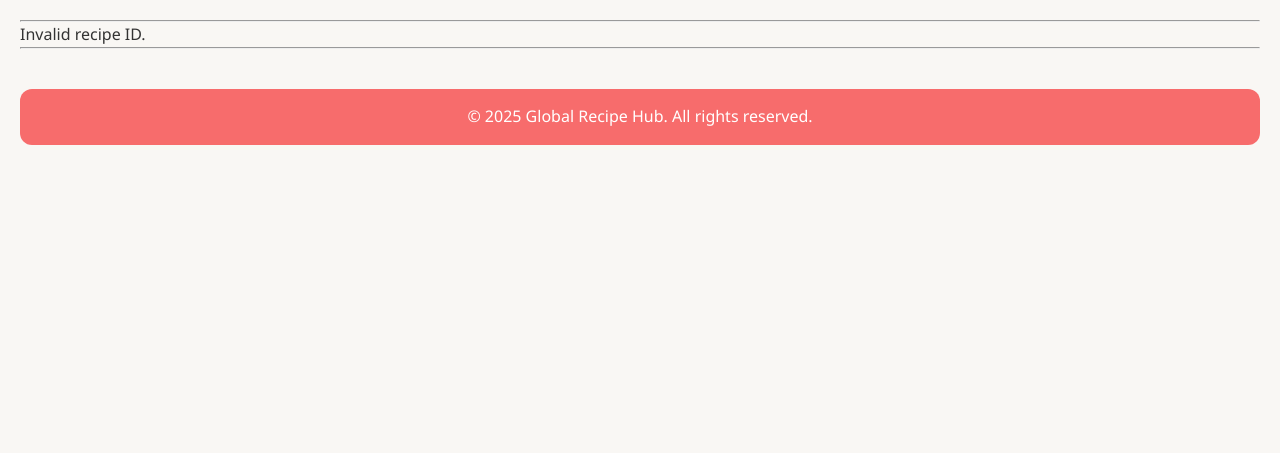
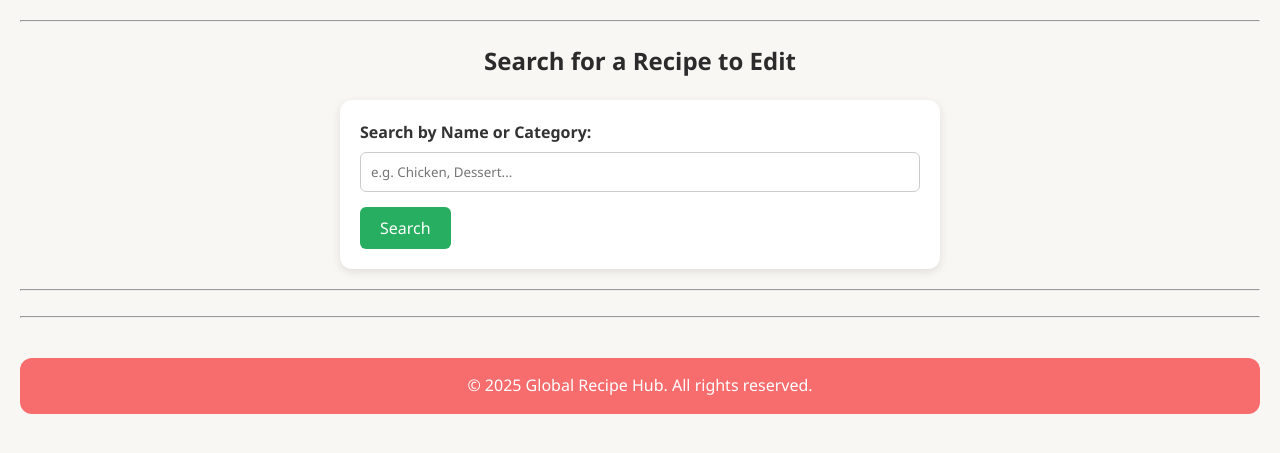
Before and after one commit to RunDevelop344/Global-Recipe-Hub-CMS, a PHP site: page /edit.php in a window 1280 px wide. Shown: the part 147-600 px from the top of the page. Run offline with PHP 8.4, Linux system fonts and the light colour scheme; the visitor is signed in with stand-in values (Sample User, id 1).

Commit message:
edit.php updated

```diff
--- a/edit.php
+++ b/edit.php
@@ -2,21 +2,76 @@
 require_once 'admin.php';
 require_once 'connect.php';
 require 'header.php';
+
+$db->setAttribute(PDO::ATTR_ERRMODE, PDO::ERRMODE_EXCEPTION);
 ?>
 
+<!-- ==============================
+     SEARCH SECTION
+=================================== -->
+<h2>Search for a Recipe to Edit</h2>
+
 <?php
-$db->setAttribute(PDO::ATTR_ERRMODE, PDO::ERRMODE_EXCEPTION);
+$searchQuery = trim($_GET['search'] ?? '');
+$searchResults = [];
 
-// Get recipe ID
+if ($searchQuery !== "") {
+    $sql = "
+        SELECT meals.meal_id, meals.meal_name, categories.category_name
+        FROM meals
+        JOIN categories ON meals.category_id = categories.category_id
+        WHERE meals.meal_name LIKE :s OR categories.category_name LIKE :s
+        ORDER BY meals.meal_name ASC
+    ";
+
+    $stm = $db->prepare($sql);
+    $stm->bindValue(":s", "%$searchQuery%");
+    $stm->execute();
+    $searchResults = $stm->fetchAll(PDO::FETCH_ASSOC);
+}
+?>
+
+<!-- Search Bar -->
+<form method="GET" action="edit.php">
+    <label>Search by Name or Category:</label>
+    <input type="text" name="search" placeholder="e.g. Chicken, Dessert..."
+           value="<?= htmlspecialchars($searchQuery) ?>">
+    <button type="submit">Search</button>
+</form>
+
+<?php if ($searchQuery !== "" && empty($searchResults)): ?>
+    <p>No recipes found matching your search.</p>
+<?php endif; ?>
+
+<!-- Search Results -->
+<?php if (!empty($searchResults)): ?>
+    <div class="recipe-list-container">
+        <h3>Search Results</h3>
+        <?php foreach ($searchResults as $result): ?>
+            <div class="recipe-item">
+                <?= htmlspecialchars($result['meal_name']) ?>
+                (<?= htmlspecialchars($result['category_name']) ?>)
+                <a href="edit.php?search=<?= urlencode($searchQuery) ?>&id=<?= $result['meal_id'] ?>">Edit</a>
+            </div>
+        <?php endforeach; ?>
+    </div>
+<?php endif; ?>
+
+<hr><br>
+
+<!-- ==============================
+     LOAD RECIPE IF ID IS SELECTED
+=================================== -->
+<?php
 $id = $_GET['id'] ?? null;
 
+// If no recipe selected, stop BEFORE edit form (but keep search visible)
 if (!$id) {
-    echo "<p>Invalid recipe ID.</p>";
     include 'footer.php';
-    exit;
+    return;
 }
 
-// Fetch recipe
+// Fetch Recipe Data
 $statement = $db->prepare("SELECT * FROM meals WHERE meal_id = ?");
 $statement->execute([$id]);
 $recipe = $statement->fetch(PDO::FETCH_ASSOC);
@@ -24,20 +79,24 @@ $recipe = $statement->fetch(PDO::FETCH_ASSOC);
 if (!$recipe) {
     echo "<p>Recipe not found.</p>";
     include 'footer.php';
-    exit;
+    return;
 }
 
 $category_id = $recipe['category_id'];
 
+// ==============================
 // DELETE RECIPE
+// ==============================
 if (isset($_POST['delete'])) {
     $delete = $db->prepare("DELETE FROM meals WHERE meal_id = ?");
     $delete->execute([$id]);
-    header("Location: index.php");
+    header("Location: edit.php?search=" . urlencode($searchQuery));
     exit;
 }
 
+// ==============================
 // UPDATE RECIPE
+// ==============================
 if ($_SERVER["REQUEST_METHOD"] === "POST" && isset($_POST['name']) && !isset($_POST['moderate_action'])) {
 
     $name = trim($_POST['name']);
@@ -53,30 +112,13 @@ if ($_SERVER["REQUEST_METHOD"] === "POST" && isset($_POST['name']) && !isset($_P
     ");
     $update->execute([$name, $category_id, $region, $instructions, $image, $id]);
 
-    header("Location: index.php");
+    header("Location: edit.php?search=" . urlencode($searchQuery) . "&id=$id");
     exit;
 }
 
-// COMMENT MODERATION
-if ($_SERVER['REQUEST_METHOD'] === 'POST' && isset($_POST['moderate_action'], $_POST['comment_id'])) {
-
-    $comment_id = (int)$_POST['comment_id'];
-    $action = $_POST['moderate_action'];
-
-    if ($action === 'delete') {
-        $statement = $db->prepare("DELETE FROM comments WHERE comment_id = ?");
-        $statement->execute([$comment_id]);
-
-    } elseif ($action === 'hide') {
-        $statement = $db->prepare("UPDATE comments SET visible = 0 WHERE comment_id = ?");
-        $statement->execute([$comment_id]);
-    }
-
-    header("Location: edit.php?id=$id");
-    exit;
-}
-
-// FETCH COMMENTS (using role = 'user' rather than is_admin)
+// ==============================
+// FETCH COMMENTS
+// ==============================
 $commentStatement = $db->prepare("
     SELECT c.comment_id, c.user_id, c.comment, c.visible, u.username
     FROM comments c
@@ -86,61 +128,62 @@ $commentStatement = $db->prepare("
 ");
 $commentStatement->execute([$id]);
 $comments = $commentStatement->fetchAll(PDO::FETCH_ASSOC);
-
 ?>
 
+<!-- ==============================
+     EDIT FORM
+=================================== -->
 <h2>Edit Recipe</h2>
 
 <form method="POST">
-    <label>Recipe Name:</label><br>
-    <input type="text" name="name" value="<?= htmlspecialchars($recipe['meal_name']) ?>"><br><br>
+    <label>Recipe Name:</label>
+    <input type="text" name="name" value="<?= htmlspecialchars($recipe['meal_name']) ?>" required>
 
-    <label>Category:</label><br>
-    <select id="category" name="category">
-        <option value="">- Category -</option>
-
+    <label>Category:</label>
+    <select name="category" required>
+        <option value="">Select Category</option>
         <?php for ($i = 1; $i <= 14; $i++): ?>
             <option value="<?= $i ?>" <?= ($category_id == $i ? 'selected' : '') ?>>
                 Category <?= $i ?>
             </option>
         <?php endfor; ?>
-    </select><br><br>
+    </select>
 
     <label>Region:</label>
-    <input type="text" name="region" value="<?= htmlspecialchars($recipe['region']) ?>"><br><br>
+    <input type="text" name="region" value="<?= htmlspecialchars($recipe['region']) ?>">
 
-    <label>Instructions:</label><br>
-    <textarea name="instructions" rows="5" cols="40"><?= htmlspecialchars($recipe['instructions']) ?></textarea><br><br>
+    <label>Instructions:</label>
+    <textarea name="instructions" rows="5"><?= htmlspecialchars($recipe['instructions']) ?></textarea>
 
-    <label>Image URL:</label><br>
-    <input type="text" name="image" value="<?= htmlspecialchars($recipe['image_url']) ?>"><br><br>
+    <label>Image URL:</label>
+    <input type="text" name="image" value="<?= htmlspecialchars($recipe['image_url']) ?>">
 
     <button type="submit">Update Recipe</button>
 </form>
 
-<form method="POST" onsubmit="return confirm('Are you sure you want to delete this recipe?');">
+<form method="POST" onsubmit="return confirm('Delete this recipe?');">
     <button type="submit" name="delete">Delete Recipe</button>
 </form>
 
+<!-- ==============================
+     COMMENT MODERATION
+=================================== -->
 <h2>Moderate Comments</h2>
 
 <?php if (empty($comments)): ?>
     <p>No comments to moderate.</p>
 <?php else: ?>
     <?php foreach ($comments as $comment): ?>
-        <div style="border:1px solid #ccc; padding:10px; margin:10px 0;">
+        <div class="comment-box">
             <p><strong><?= htmlspecialchars($comment['username']) ?>:</strong>
                 <?= $comment['visible'] ? htmlspecialchars($comment['comment']) : '<em>Hidden</em>' ?>
             </p>
 
-            <form method="POST" style="display:inline;">
+            <form method="POST" style="margin-top:5px;">
                 <input type="hidden" name="comment_id" value="<?= $comment['comment_id'] ?>">
-
-                <button name="moderate_action" value="delete" onclick="return confirm('Delete this comment?');">Delete</button>
+                <button name="moderate_action" value="delete" onclick="return confirm('Delete comment?');">Delete</button>
                 <button name="moderate_action" value="hide">Hide</button>
             </form>
         </div>
     <?php endforeach; ?>
 <?php endif; ?>
-
-<?php include 'footer.php'; ?>
```
Also changed, not shown: dashboard.php (+5 -5 lines).
